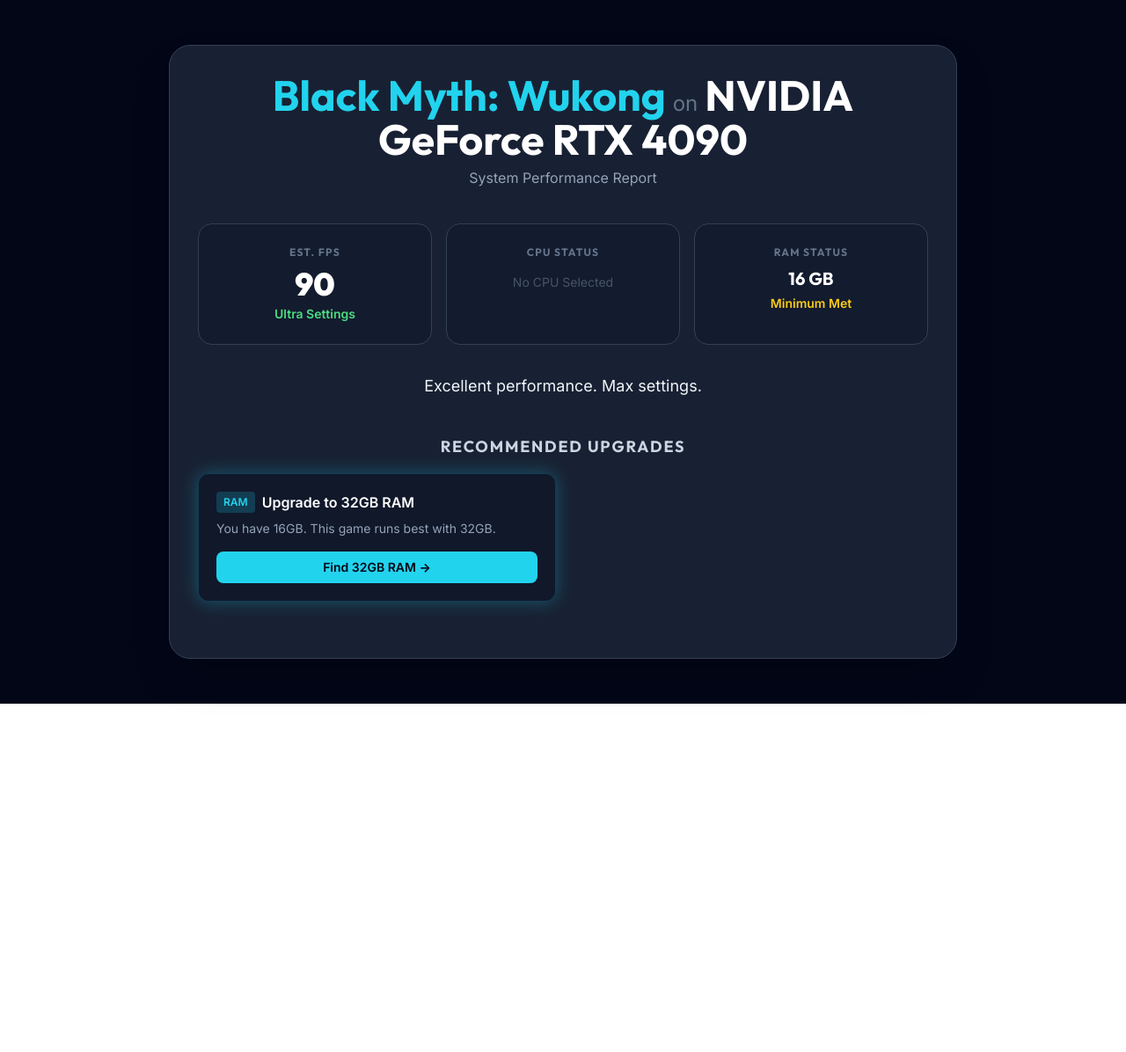
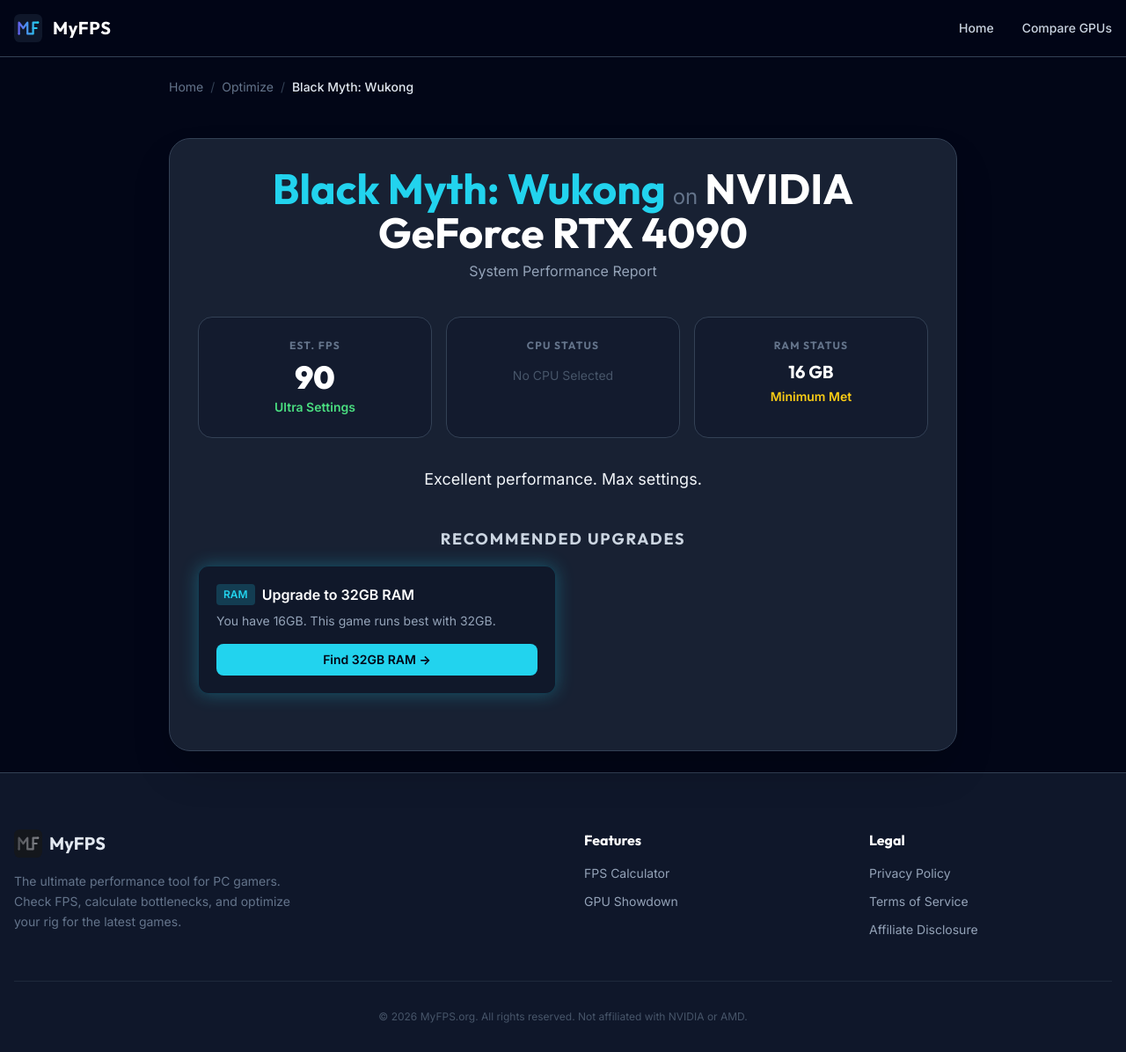
Before and after one commit to ismahelZero/fps-calculator, a Nuxt app: page /optimize/black-myth-wukong/rtx-4090 in a window 1280 px wide. Shown: the whole page at 88% size. Before the commit the page ends 800 px from the top, so only its background shows below. Built offline with nearby package versions, Linux system fonts and the light colour scheme.

Commit message:
Add Breadcrumb component and enhance navigation; refactor layout in multiple views

```diff
--- a/app.vue
+++ b/app.vue
@@ -1,5 +1,5 @@
 <template>
-  <div>
+  <NuxtLayout>
     <NuxtPage />
-  </div>
+  </NuxtLayout>
 </template>
--- /dev/null
+++ b/components/Breadcrumb.vue
@@ -0,0 +1,25 @@
+<template>
+  <nav class="mb-6 flex items-center font-sans text-sm text-slate-500">
+    <template v-for="(link, index) in links" :key="index">
+      <span v-if="index > 0" class="mx-2 text-dark-700">/</span>
+
+      <NuxtLink
+        v-if="link.to"
+        :to="link.to"
+        class="transition-colors hover:text-primary"
+      >
+        {{ link.label }}
+      </NuxtLink>
+
+      <span v-else class="font-medium text-slate-200">
+        {{ link.label }}
+      </span>
+    </template>
+  </nav>
+</template>
+
+<script setup lang="ts">
+defineProps<{
+  links: { label: string; to?: string }[]
+}>()
+</script>
--- /dev/null
+++ b/components/SiteFooter.vue
@@ -0,0 +1,70 @@
+<template>
+  <footer class="border-t border-dark-700 bg-dark-900 pb-8 pt-16 font-sans">
+    <div class="container mx-auto px-4">
+      <div class="grid grid-cols-1 gap-12 md:grid-cols-4">
+        <div class="col-span-1 md:col-span-2">
+          <div class="mb-4 flex items-center gap-2">
+            <img
+              src="/logo.svg"
+              alt="MyFPS"
+              class="h-8 w-8 opacity-70 grayscale"
+            />
+            <span class="font-display text-xl font-bold text-slate-200"
+              >MyFPS</span
+            >
+          </div>
+          <p class="max-w-xs text-sm leading-relaxed text-slate-500">
+            The ultimate performance tool for PC gamers. Check FPS, calculate
+            bottlenecks, and optimize your rig for the latest games.
+          </p>
+        </div>
+
+        <div>
+          <h3 class="mb-4 font-display font-bold text-white">Features</h3>
+          <ul class="space-y-3 text-sm text-slate-400">
+            <li>
+              <NuxtLink to="/" class="transition-colors hover:text-primary"
+                >FPS Calculator</NuxtLink
+              >
+            </li>
+            <li>
+              <NuxtLink
+                to="/compare"
+                class="transition-colors hover:text-primary"
+                >GPU Showdown</NuxtLink
+              >
+            </li>
+          </ul>
+        </div>
+
+        <div>
+          <h3 class="mb-4 font-display font-bold text-white">Legal</h3>
+          <ul class="space-y-3 text-sm text-slate-400">
+            <li>
+              <a href="#" class="transition-colors hover:text-primary"
+                >Privacy Policy</a
+              >
+            </li>
+            <li>
+              <a href="#" class="transition-colors hover:text-primary"
+                >Terms of Service</a
+              >
+            </li>
+            <li>
+              <a href="#" class="transition-colors hover:text-primary"
+                >Affiliate Disclosure</a
+              >
+            </li>
+          </ul>
+        </div>
+      </div>
+
+      <div
+        class="mt-12 border-t border-dark-800 pt-8 text-center text-xs text-slate-600"
+      >
+        &copy; {{ new Date().getFullYear() }} MyFPS.org. All rights reserved.
+        Not affiliated with NVIDIA or AMD.
+      </div>
+    </div>
+  </footer>
+</template>
--- /dev/null
+++ b/components/SiteHeader.vue
@@ -0,0 +1,38 @@
+<template>
+  <header
+    class="sticky top-0 z-50 border-b border-dark-700 bg-dark-950/80 backdrop-blur-md"
+  >
+    <div class="container mx-auto flex h-16 items-center justify-between px-4">
+      <NuxtLink to="/" class="group flex items-center gap-3">
+        <img
+          src="/logo.svg"
+          alt="MyFPS"
+          class="h-8 w-8 transition-transform group-hover:scale-110"
+        />
+        <span
+          class="font-display text-xl font-bold tracking-wide text-white transition-colors group-hover:text-primary"
+          >MyFPS</span
+        >
+      </NuxtLink>
+
+      <nav class="hidden gap-8 md:flex">
+        <NuxtLink
+          to="/"
+          class="text-sm font-medium text-slate-300 transition-colors hover:text-primary"
+          active-class="text-primary"
+          >Home</NuxtLink
+        >
+        <NuxtLink
+          to="/compare"
+          class="text-sm font-medium text-slate-300 transition-colors hover:text-primary"
+          active-class="text-primary"
+          >Compare GPUs</NuxtLink
+        >
+      </nav>
+
+      <NuxtLink to="/compare" class="text-sm font-bold text-primary md:hidden"
+        >Compare</NuxtLink
+      >
+    </div>
+  </header>
+</template>
--- /dev/null
+++ b/layouts/default.vue
@@ -0,0 +1,11 @@
+<template>
+  <div
+    class="flex min-h-screen flex-col bg-dark-950 font-sans text-white selection:bg-primary/30"
+  >
+    <SiteHeader />
+    <main class="flex-grow">
+      <slot />
+    </main>
+    <SiteFooter />
+  </div>
+</template>
--- a/pages/compare/[game]/[gpu1]-vs-[gpu2].vue
+++ b/pages/compare/[game]/[gpu1]-vs-[gpu2].vue
@@ -1,12 +1,13 @@
 <template>
-  <div class="min-h-screen bg-dark-950 p-4 font-sans text-white">
-    <nav
-      class="container mx-auto mb-8 flex items-center justify-between py-6 text-sm text-slate-400"
-    >
-      <NuxtLink to="/compare" class="hover:text-primary"
-        >← New Comparison</NuxtLink
-      >
-      <span>{{ game.name }} Benchmark</span>
+  <div class="p-4 font-sans text-white">
+    <nav class="container mx-auto mb-8 py-6">
+      <Breadcrumb
+        :links="[
+          { label: 'Home', to: '/' },
+          { label: 'Compare', to: '/compare' },
+          { label: `${gpu1.name} vs ${gpu2.name}` }
+        ]"
+      />
     </nav>
 
     <main class="container mx-auto max-w-6xl">
@@ -44,7 +45,6 @@
           <h2 class="mb-6 font-display text-2xl font-bold text-slate-300">
             {{ gpu1.name }}
           </h2>
-
           <div class="py-8 text-center">
             <div class="mb-2 font-display text-6xl font-black text-white">
               {{ res1.fps }}
@@ -55,31 +55,24 @@
               Est. FPS
             </div>
           </div>
-
           <div class="space-y-4">
             <div class="flex justify-between border-b border-dark-700 pb-2">
-              <span class="text-slate-500">Settings</span>
-              <span :class="res1.badgeColor" class="font-bold">{{
+              <span class="text-slate-500">Settings</span
+              ><span :class="res1.badgeColor" class="font-bold">{{
                 res1.settings
               }}</span>
             </div>
             <div class="flex justify-between border-b border-dark-700 pb-2">
-              <span class="text-slate-500">VRAM</span>
-              <span>{{ gpu1.vram }} GB</span>
-            </div>
-            <div class="flex justify-between border-b border-dark-700 pb-2">
-              <span class="text-slate-500">Performance Score</span>
-              <span>{{ gpu1.score }} / 100</span>
+              <span class="text-slate-500">VRAM</span
+              ><span>{{ gpu1.vram }} GB</span>
             </div>
           </div>
-
           <a
             :href="gpu1.affiliateLink"
             target="_blank"
             class="mt-8 block w-full rounded-xl bg-primary/10 py-3 text-center font-bold text-primary transition-all hover:bg-primary hover:text-dark-950"
+            >See Price</a
           >
-            See {{ gpu1.name }} Price
-          </a>
         </div>
 
         <div
@@ -89,7 +82,6 @@
           <h2 class="mb-6 font-display text-2xl font-bold text-slate-300">
             {{ gpu2.name }}
           </h2>
-
           <div class="py-8 text-center">
             <div class="mb-2 font-display text-6xl font-black text-white">
               {{ res2.fps }}
@@ -100,31 +92,24 @@
               Est. FPS
             </div>
           </div>
-
           <div class="space-y-4">
             <div class="flex justify-between border-b border-dark-700 pb-2">
-              <span class="text-slate-500">Settings</span>
-              <span :class="res2.badgeColor" class="font-bold">{{
+              <span class="text-slate-500">Settings</span
+              ><span :class="res2.badgeColor" class="font-bold">{{
                 res2.settings
               }}</span>
             </div>
             <div class="flex justify-between border-b border-dark-700 pb-2">
-              <span class="text-slate-500">VRAM</span>
-              <span>{{ gpu2.vram }} GB</span>
-            </div>
-            <div class="flex justify-between border-b border-dark-700 pb-2">
-              <span class="text-slate-500">Performance Score</span>
-              <span>{{ gpu2.score }} / 100</span>
+              <span class="text-slate-500">VRAM</span
+              ><span>{{ gpu2.vram }} GB</span>
             </div>
           </div>
-
           <a
             :href="gpu2.affiliateLink"
             target="_blank"
             class="mt-8 block w-full rounded-xl bg-secondary/10 py-3 text-center font-bold text-secondary transition-all hover:bg-secondary hover:text-white"
+            >See Price</a
           >
-            See {{ gpu2.name }} Price
-          </a>
         </div>
       </div>
     </main>
@@ -153,21 +138,16 @@
   throw createError({ statusCode: 404, statusMessage: 'Comparison Not Found' })
 }
 
-// Run Logic Twice
-// Note: We pass null for CPU/RAM to assume "standard" specs for fair GPU comparison
 const res1 = useOptimization(gpu1, null, 16, game)
 const res2 = useOptimization(gpu2, null, 16, game)
-
-// Calculate Difference
 const fpsDiff = res2.fps - res1.fps
 const winner = fpsDiff > 0 ? gpu2 : fpsDiff < 0 ? gpu1 : null
 const diffPercent = Math.round(
   (Math.abs(fpsDiff) / Math.min(res1.fps, res2.fps)) * 100
 )
 
-// SEO
 useSeoMeta({
   title: `${gpu1.name} vs ${gpu2.name} - Which runs ${game.name} better?`,
-  description: `Head-to-head comparison: ${gpu1.name} vs ${gpu2.name} in ${game.name}. See FPS benchmarks and find the winner.`
+  description: `Head-to-head comparison: ${gpu1.name} vs ${gpu2.name} in ${game.name}.`
 })
 </script>
--- a/pages/compare/index.vue
+++ b/pages/compare/index.vue
@@ -1,12 +1,16 @@
 <template>
   <div
-    class="relative flex min-h-screen flex-col items-center justify-center overflow-hidden bg-dark-950 p-4 font-sans"
+    class="relative flex flex-col items-center justify-center overflow-hidden p-4 py-20 font-sans"
   >
     <div
       class="pointer-events-none absolute left-[-10%] top-[-10%] h-[500px] w-[500px] rounded-full bg-secondary/10 blur-[120px]"
     ></div>
 
     <div class="container relative z-10 max-w-5xl">
+      <Breadcrumb
+        :links="[{ label: 'Home', to: '/' }, { label: 'Compare GPUs' }]"
+      />
+
       <div class="mb-12 text-center">
         <h1
           class="mb-4 font-display text-5xl font-black text-white md:text-7xl"
@@ -51,7 +55,6 @@
               </div>
             </div>
           </div>
-
           <div class="relative">
             <label
               class="mb-2 block font-display text-xs font-bold uppercase text-primary"
@@ -77,7 +80,6 @@
               </div>
             </div>
           </div>
-
           <div class="relative">
             <label
               class="mb-2 block font-display text-xs font-bold uppercase text-secondary"
@@ -104,7 +106,6 @@
             </div>
           </div>
         </div>
-
         <button
           @click="startComparison"
           :disabled="!selectedGame || !selectedGpu1 || !selectedGpu2"
@@ -124,41 +125,42 @@
 import gpusData from '~/data/gpus.json'
 
 const router = useRouter()
-
-// State
 const searchGame = ref('')
 const searchGpu1 = ref('')
 const searchGpu2 = ref('')
-
 const selectedGame = ref<null | { name: string; slug: string }>(null)
 const selectedGpu1 = ref<null | { name: string; slug: string }>(null)
 const selectedGpu2 = ref<null | { name: string; slug: string }>(null)
-
 const showDropdown = ref({ game: false, gpu1: false, gpu2: false })
 
-// Filter Logic
-const filteredGames = computed(() => {
-  if (!searchGame.value) return gamesData.slice(0, 50)
-  return gamesData
-    .filter(g => g.name.toLowerCase().includes(searchGame.value.toLowerCase()))
-    .slice(0, 10)
-})
+const filteredGames = computed(() =>
+  searchGame.value
+    ? gamesData
+        .filter(g =>
+          g.name.toLowerCase().includes(searchGame.value.toLowerCase())
+        )
+        .slice(0, 10)
+    : gamesData.slice(0, 10)
+)
+const filteredGpus1 = computed(() =>
+  searchGpu1.value
+    ? gpusData
+        .filter(g =>
+          g.name.toLowerCase().includes(searchGpu1.value.toLowerCase())
+        )
+        .slice(0, 10)
+    : gpusData.slice(0, 10)
+)
+const filteredGpus2 = computed(() =>
+  searchGpu2.value
+    ? gpusData
+        .filter(g =>
+          g.name.toLowerCase().includes(searchGpu2.value.toLowerCase())
+        )
+        .slice(0, 10)
+    : gpusData.slice(0, 10)
+)
 
-const filteredGpus1 = computed(() => {
-  if (!searchGpu1.value) return gpusData.slice(0, 50)
-  return gpusData
-    .filter(g => g.name.toLowerCase().includes(searchGpu1.value.toLowerCase()))
-    .slice(0, 10)
-})
-
-const filteredGpus2 = computed(() => {
-  if (!searchGpu2.value) return gpusData.slice(0, 50)
-  return gpusData
-    .filter(g => g.name.toLowerCase().includes(searchGpu2.value.toLowerCase()))
-    .slice(0, 10)
-})
-
-// Select Handlers
 const selectGame = (g: any) => {
   selectedGame.value = g
   searchGame.value = g.name
@@ -175,7 +177,6 @@
   showDropdown.value.gpu2 = false
 }
 
-// Navigation
 const startComparison = () => {
   if (selectedGame.value && selectedGpu1.value && selectedGpu2.value) {
     router.push(
--- a/pages/optimize/[game]/[gpu].vue
+++ b/pages/optimize/[game]/[gpu].vue
@@ -1,7 +1,17 @@
 <template>
   <div
-    class="flex min-h-screen flex-col items-center justify-center bg-dark-950 p-6 font-sans text-slate-100"
+    class="flex flex-col items-center justify-center p-6 font-sans text-slate-100"
   >
+    <div class="mb-6 w-full max-w-4xl">
+      <Breadcrumb
+        :links="[
+          { label: 'Home', to: '/' },
+          { label: 'Optimize', to: '/' },
+          { label: game.name }
+        ]"
+      />
+    </div>
+
     <main
       class="w-full max-w-4xl rounded-3xl border border-dark-700 bg-dark-800/80 p-8 shadow-2xl backdrop-blur-sm"
     >
```
Also changed, not shown: pages/index.vue (+10 -13 lines).
